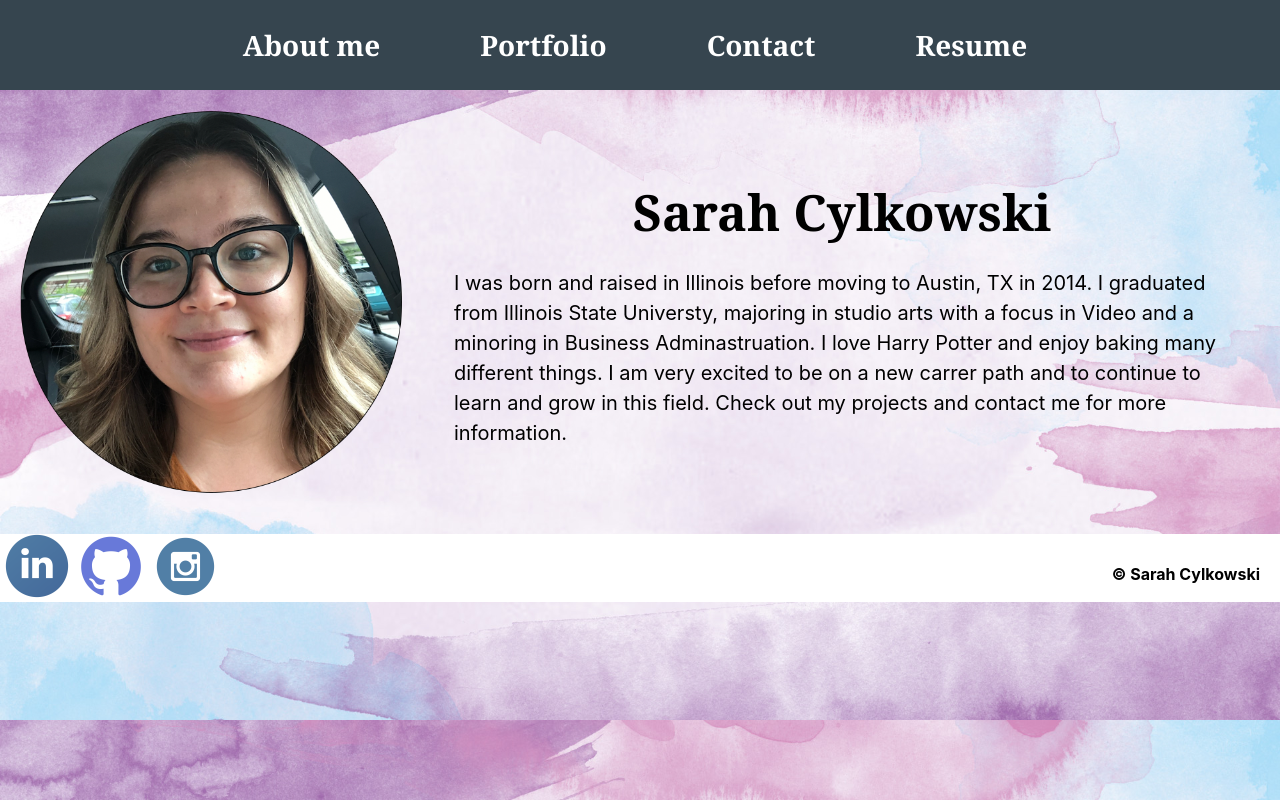
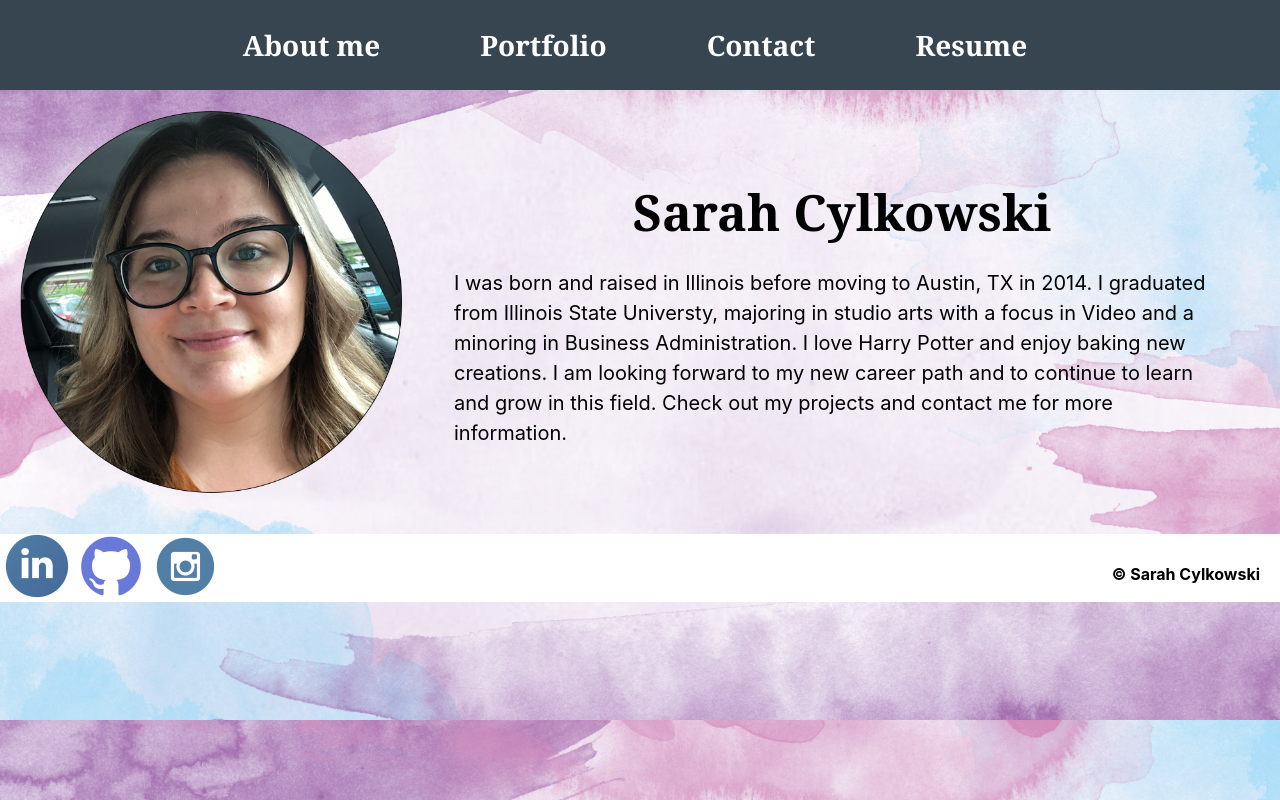
Before and after one commit to sacylkowski/react-portfolio, a React (Create React App) app: page / in a window 1280 px wide. Built offline with nearby package versions, Linux system fonts and the light colour scheme.

Commit message:
updated bio

```diff
--- a/src/components/About/index.js
+++ b/src/components/About/index.js
@@ -8,8 +8,8 @@ function About() {
             <div className="about-me">
                 <h2>Sarah Cylkowski</h2>
                 <p>I was born and raised in Illinois before moving to Austin, TX in 2014. I graduated from Illinois State
-                    Universty, majoring in studio arts with a focus in Video and a minoring in Business Adminastruation.  I love Harry Potter and enjoy baking many different things.
-                    I am very excited to be on a new carrer path and to continue to learn and grow in this field.  Check out my projects and contact me for more information.</p>
+                    Universty, majoring in studio arts with a focus in Video and a minoring in Business Administration.  I love Harry Potter and enjoy baking new creations.
+                    I am looking forward to my new career path and to continue to learn and grow in this field.  Check out my projects and contact me for more information.</p>
             </div>
         </section>
     )
```
